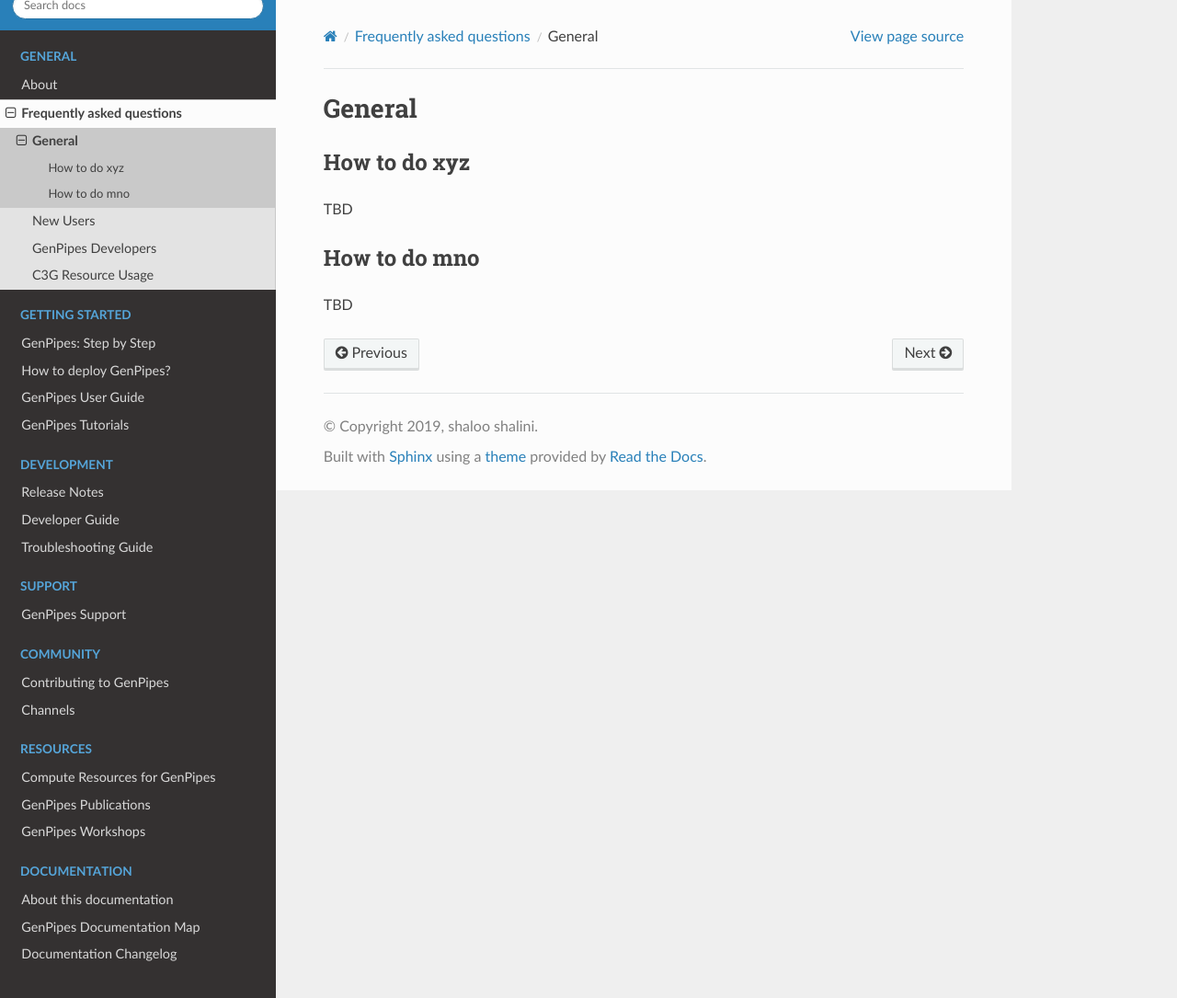
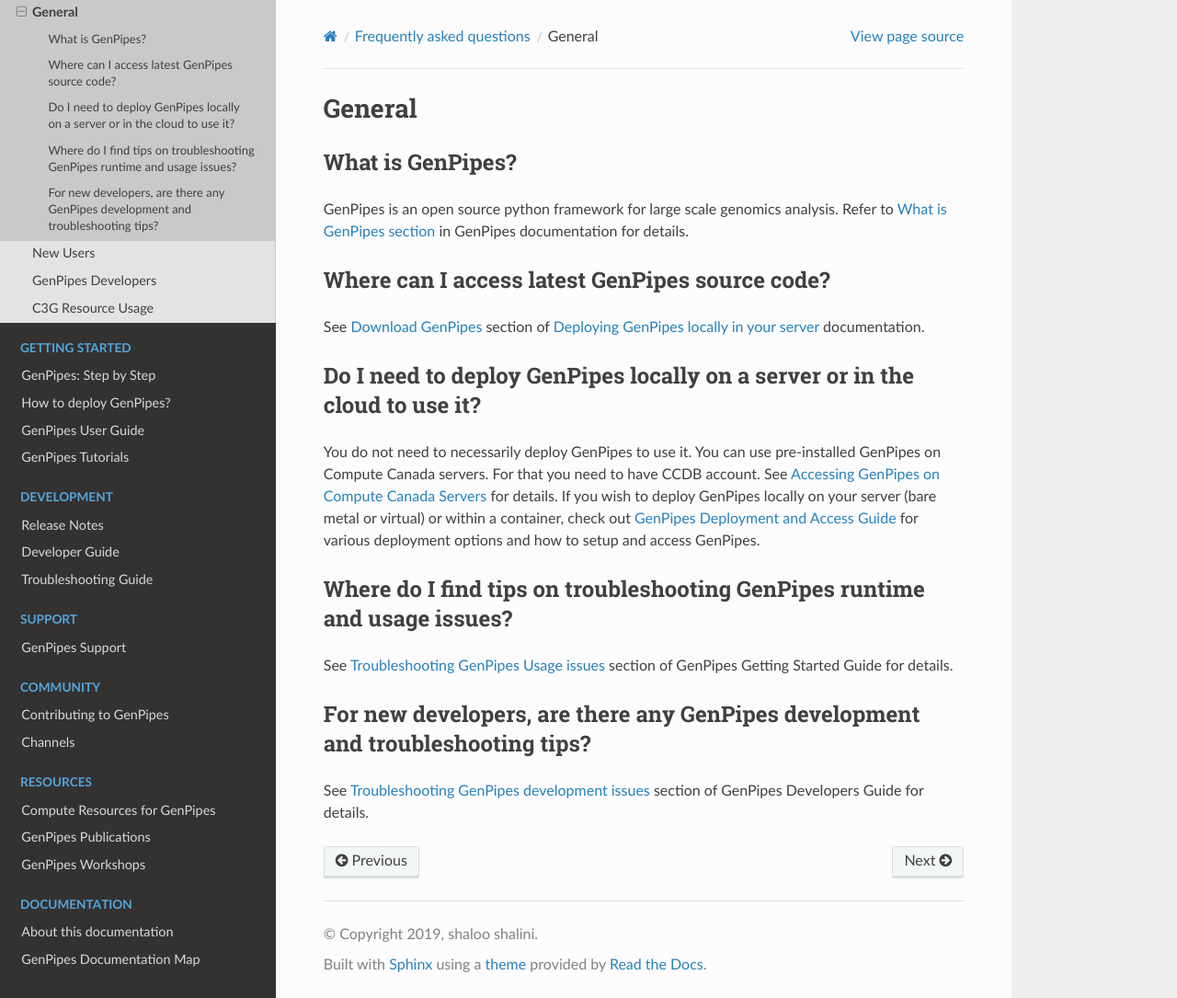
Before and after one commit to c3g/GenPipes_Docs, a Sphinx documentation site: the page built from docs/source/faq/faq_general.rst, in a window 1280 px wide and 1085 px high. Shown: the whole window at 92% size. Built offline with Sphinx 7.4.7 and the Read the Docs theme 2.0.0, drawn with Linux system fonts in a browser that asks for light colours.

Commit message:
Update to GenPipes FAQ Ref #32

```diff
--- a/docs/source/deploy/dep_gp_local.rst
+++ b/docs/source/deploy/dep_gp_local.rst
@@ -14,9 +14,11 @@
 
 For more details on other available options to deploy and access GenPipes you may refer to :ref:`GenPipes Deployment Options Page<docs_dep_options>`.
 
+.. _docs_download_gp_src:
+
 Step 1: Download latest GenPipes sources
 ----------------------------------------
-First of all, visit GenPipes `Download Page` <https://bitbucket.org/mugqic/genpipes/downloads/> and get a copy of the latest stable release software.  To fetch the most recent version of GenPipes, you may use the following command:
+First of all, visit GenPipes `Download Page <https://bitbucket.org/mugqic/genpipes/downloads/>`_ and get a copy of the latest stable release software.  To fetch the most recent version of GenPipes, you may use the following command:
 
 ::
 
--- a/docs/source/faq/faq_c3g_res.rst
+++ b/docs/source/faq/faq_c3g_res.rst
@@ -6,9 +6,13 @@
 Where can I find more details on CCDB servers, file system, usage guidelines?
 ++++++++++++++++++++++++++++++++++++++++++++++++++++++++++++++++++++++++++++++
 
+**Response**
+
 You can visit `Compute Canada Wiki <https://docs.computecanada.ca/wiki/Compute_Canada_Documentation>`_ to learn more about the list of Compute Canada Servers, systems and services available, How-to guides and usage policy.
 
 Is there a list of software installed on Compute Canada servers?
 +++++++++++++++++++++++++++++++++++++++++++++++++++++++++++++++++
 
+**Response**
+
 See list of `available software <https://docs.computecanada.ca/wiki/Available_software>`_ and globally deployed modules on Compute Canada servers.
--- a/docs/source/faq/faq_general.rst
+++ b/docs/source/faq/faq_general.rst
@@ -3,12 +3,27 @@
 General
 -------
 
-How to do xyz
-+++++++++++++
+What is GenPipes?
++++++++++++++++++
 
-TBD
+GenPipes is an open source python framework for large scale genomics analysis. Refer to :ref:`What is GenPipes section<what_is_gp>` in GenPipes documentation for details.
 
-How to do mno
-+++++++++++++
+Where can I access latest GenPipes source code?
++++++++++++++++++++++++++++++++++++++++++++++++
 
-TBD
+See :ref:`Download GenPipes<docs_download_gp_src>` section of :ref:`docs_dep_gp_local` documentation.
+
+Do I need to deploy GenPipes locally on a server or in the cloud to use it?
+++++++++++++++++++++++++++++++++++++++++++++++++++++++++++++++++++++++++++++
+
+You do not need to necessarily deploy GenPipes to use it.  You can use pre-installed GenPipes on Compute Canada servers. For that you need to have CCDB account. See :ref:`docs_access_gp_pre_installed` for details. If you wish to deploy GenPipes locally on your server (bare metal or virtual) or within a container, check out :ref:`GenPipes Deployment and Access Guide<docs_dep_options>` for various deployment options and how to setup and access GenPipes.
+
+Where do I find tips on troubleshooting GenPipes runtime and usage issues?
++++++++++++++++++++++++++++++++++++++++++++++++++++++++++++++++++++++++++++
+
+See :ref:`Troubleshooting GenPipes Usage issues<docs_troubleshooting_rt_issues>` section of GenPipes Getting Started Guide for details.
+
+For new developers, are there any GenPipes development and troubleshooting tips?
+++++++++++++++++++++++++++++++++++++++++++++++++++++++++++++++++++++++++++++++++
+
+See :ref:`Troubleshooting GenPipes development issues<docs_troubleshooting_guide>` section of GenPipes Developers Guide for details.
--- a/docs/source/get-started/what_is_genpipes.rst
+++ b/docs/source/get-started/what_is_genpipes.rst
@@ -8,6 +8,8 @@
 =====================
 
 GenPipes is a workflow management system (WMS) that facilitates building robust genomic workflows. It is a unique solution that combines both a framework for development and end-to-end analysis pipelines, covering a large scope of genomic applications and research domains. It offers researchers a simple method to analyze different types of data, customizable to their needs and resources. In addition, it provides flexibility to create customized workflows besides the ones that are already implemented and validated by GenPipes.
+
+.. _what_is_gp:
 
 What is GenPipes?
 -----------------
```
Also changed, not shown: docs/source/faq/faq_gp_dev.rst (+17 -2 lines), docs/source/faq/faq_new_users.rst (+12 -1 lines).
